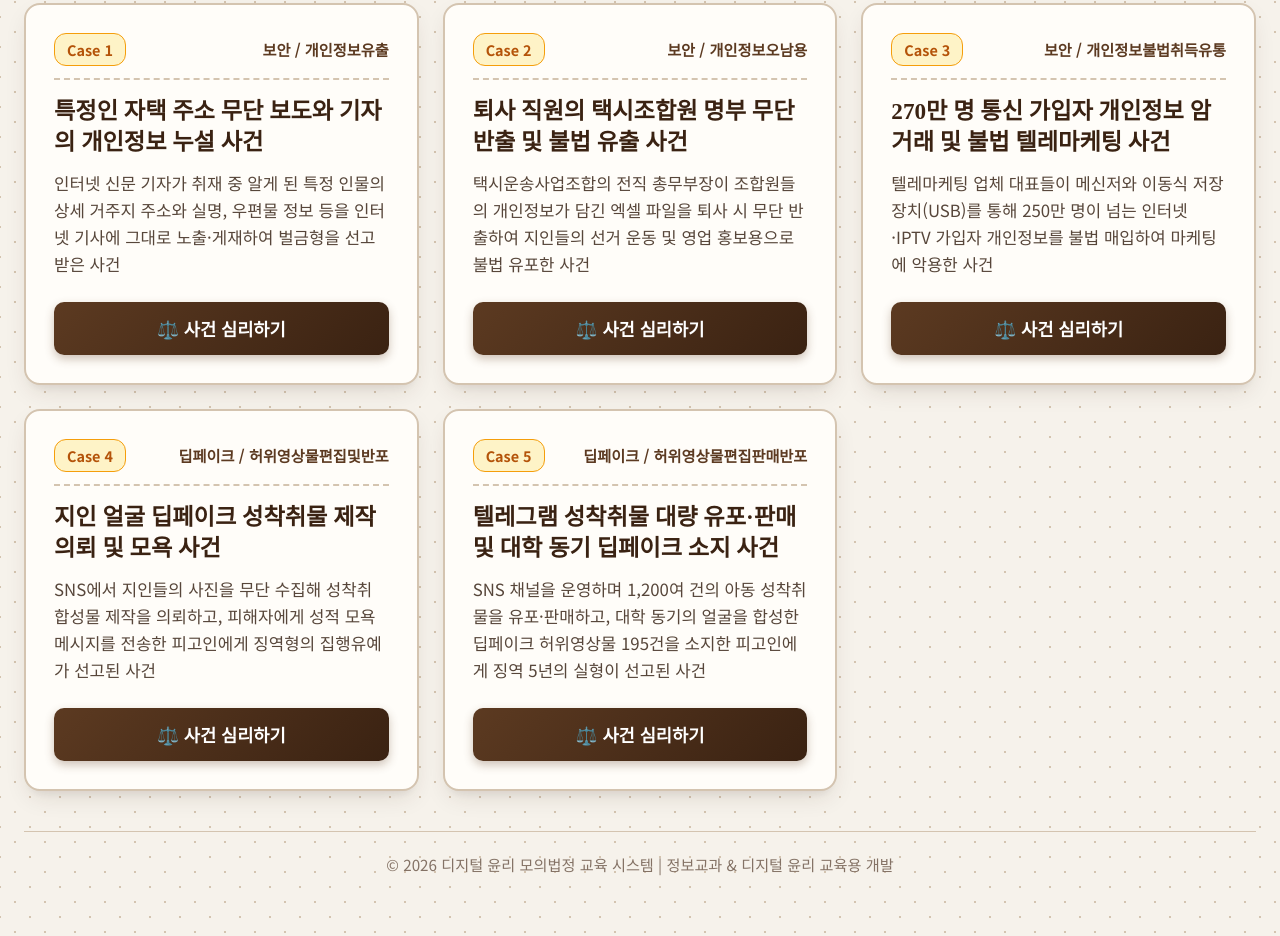
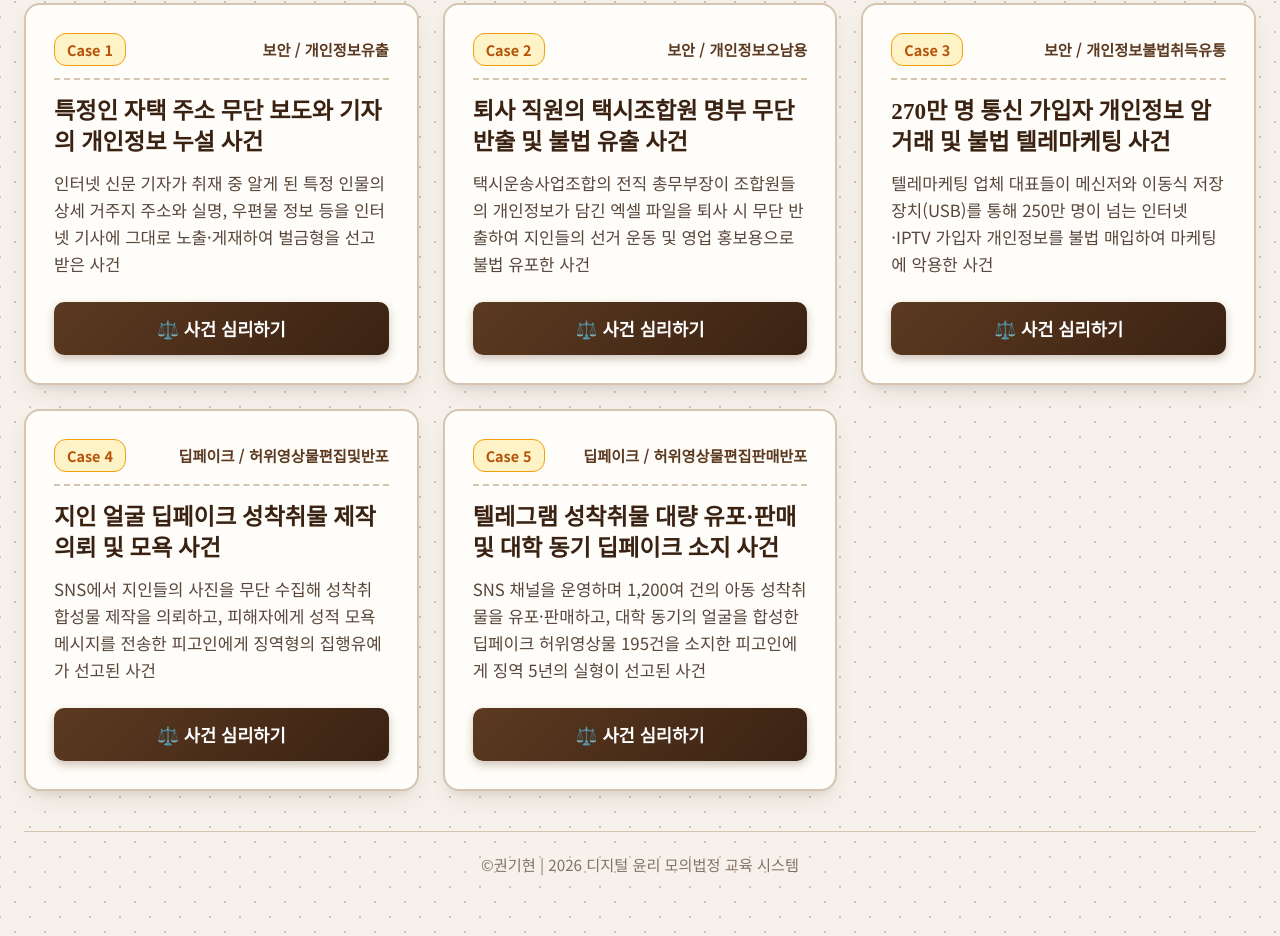
Before and after one commit to kkihyeon/ai_ethics_judge_game, a plain HTML site: page index.html in a window 1280 px wide. Shown: the part 373-1309 px from the top of the page. Drawn offline with Linux system fonts and the light colour scheme.

Commit message:
modified:   index.html

```diff
--- a/index.html
+++ b/index.html
@@ -314,7 +314,7 @@
 
     <!-- 푸터 -->
     <footer class="court-footer">
-      <p>© 2026 디지털 윤리 모의법정 교육 시스템 | 정보교과 & 디지털 윤리 교육용 개발</p>
+      <p>©권기현 | 2026 디지털 윤리 모의법정 교육 시스템</p>
     </footer>
   </div>
 
```
